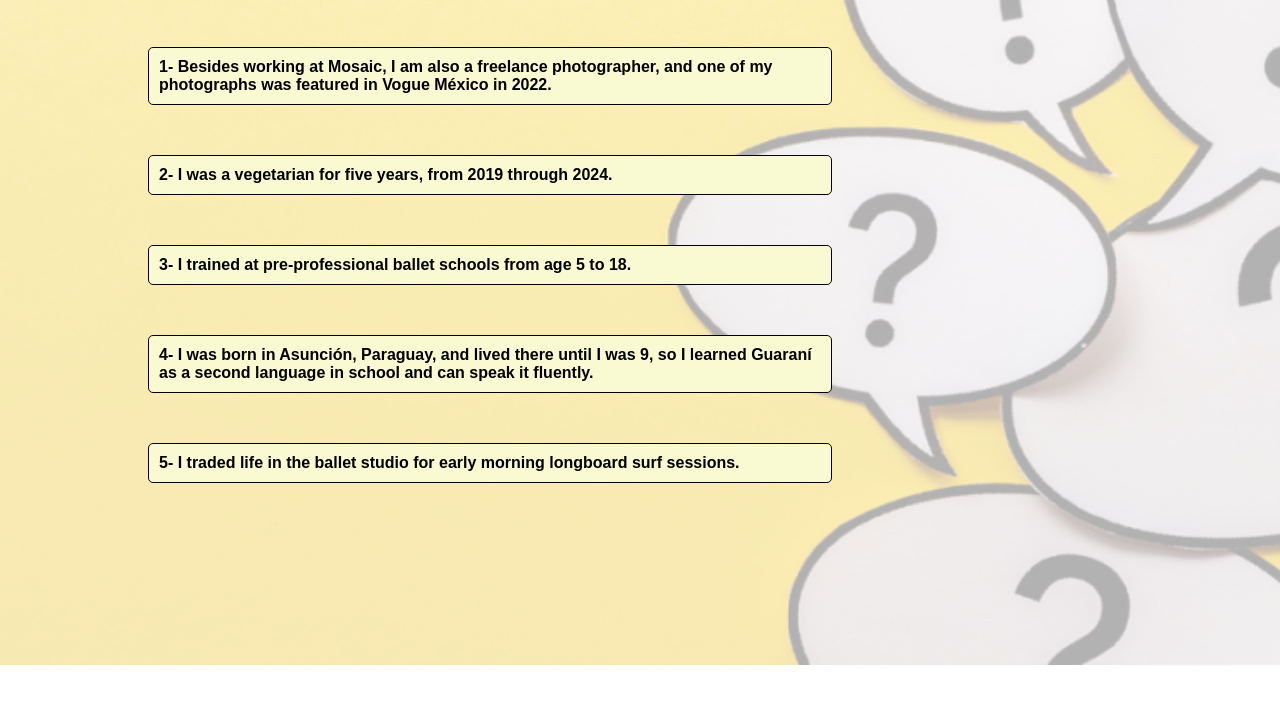
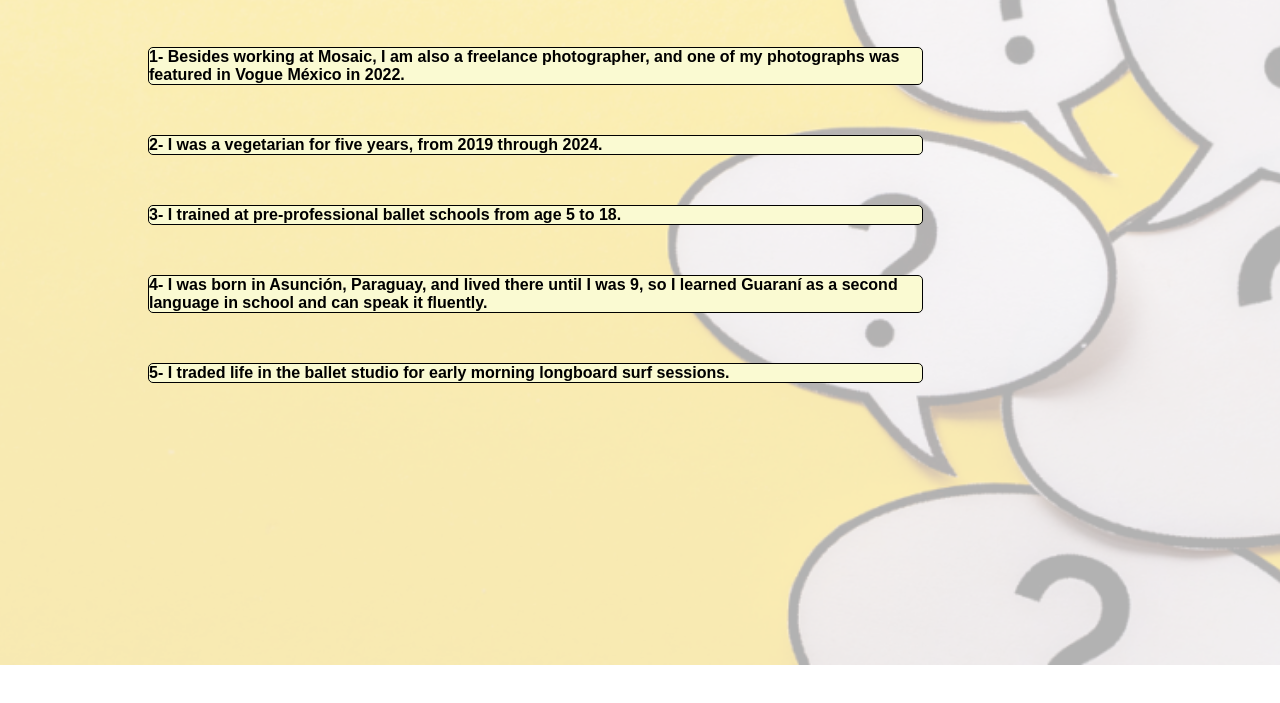
Before and after one commit to marielaenrique/4truths1lie, a website: page index.html in a window 1280 px wide. Shown: the part 135-838 px from the top of the page. Drawn offline with Linux system fonts and the light colour scheme.

Commit message:
Update style.css

```diff
--- a/src/style.css
+++ b/src/style.css
@@ -22,7 +22,8 @@ body::before {
 }
 
 .statement {
-  width: 60%;
+  width: 70%;
+  max-width: 600px,
   padding: 10px;
   margin: 50px 0;
   border: 1px solid black;
```
